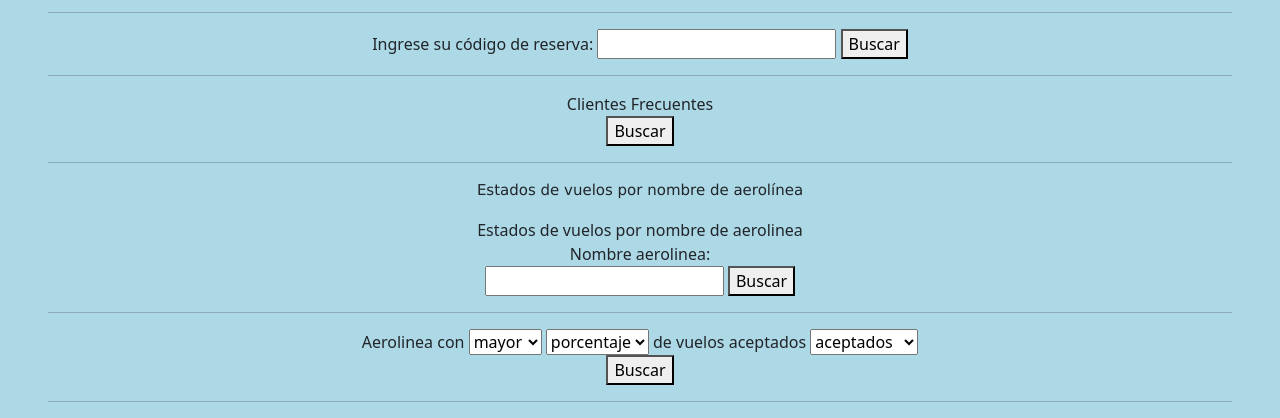
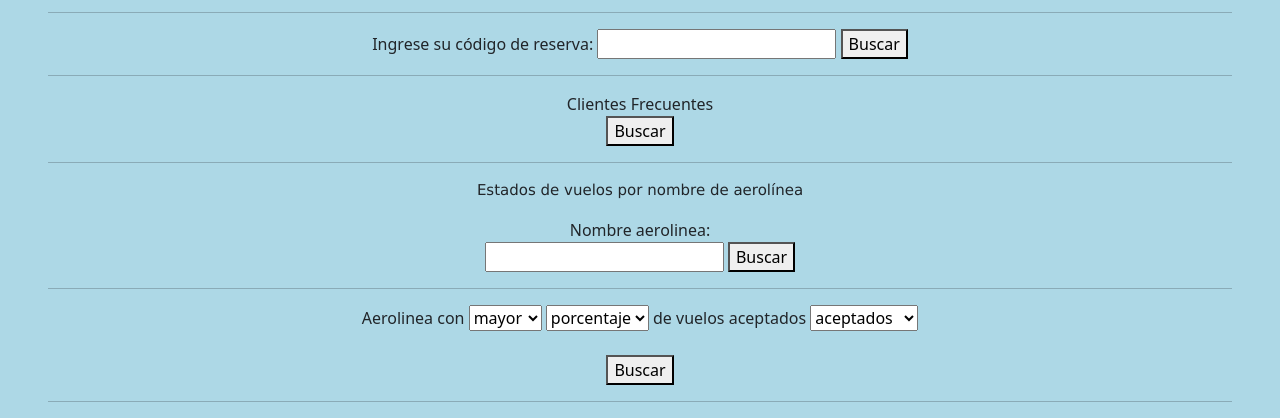
Before and after one commit to Jpuc1143/Proyecto-IIC2413-23, a PHP site: page / in a window 1280 px wide. Shown: the part 791-1209 px from the top of the page. Run offline with PHP 8.4, Linux system fonts and the light colour scheme.

Commit message:
commit index

```diff
--- a/Sites/index.php
+++ b/Sites/index.php
@@ -42,7 +42,6 @@
 <div align="center">
 	<p>Estados de vuelos por nombre de aerolínea</p>
 <form>
-	<label>Estados de vuelos por nombre de aerolinea</label></br>
 	<label>Nombre aerolinea: </label><br>
 	<input type="text" name="compania">
 	<button type="submit" name="query" value="5">Buscar</button>
@@ -68,6 +67,7 @@
 		<option value="pendiente">pendientes</option>
 		<option value="publicado">publicados</option>
 	</select>
+	<br>
 	<br>
 	<button type="submit" name="query" value="6">Buscar</button>
 </form>
```
